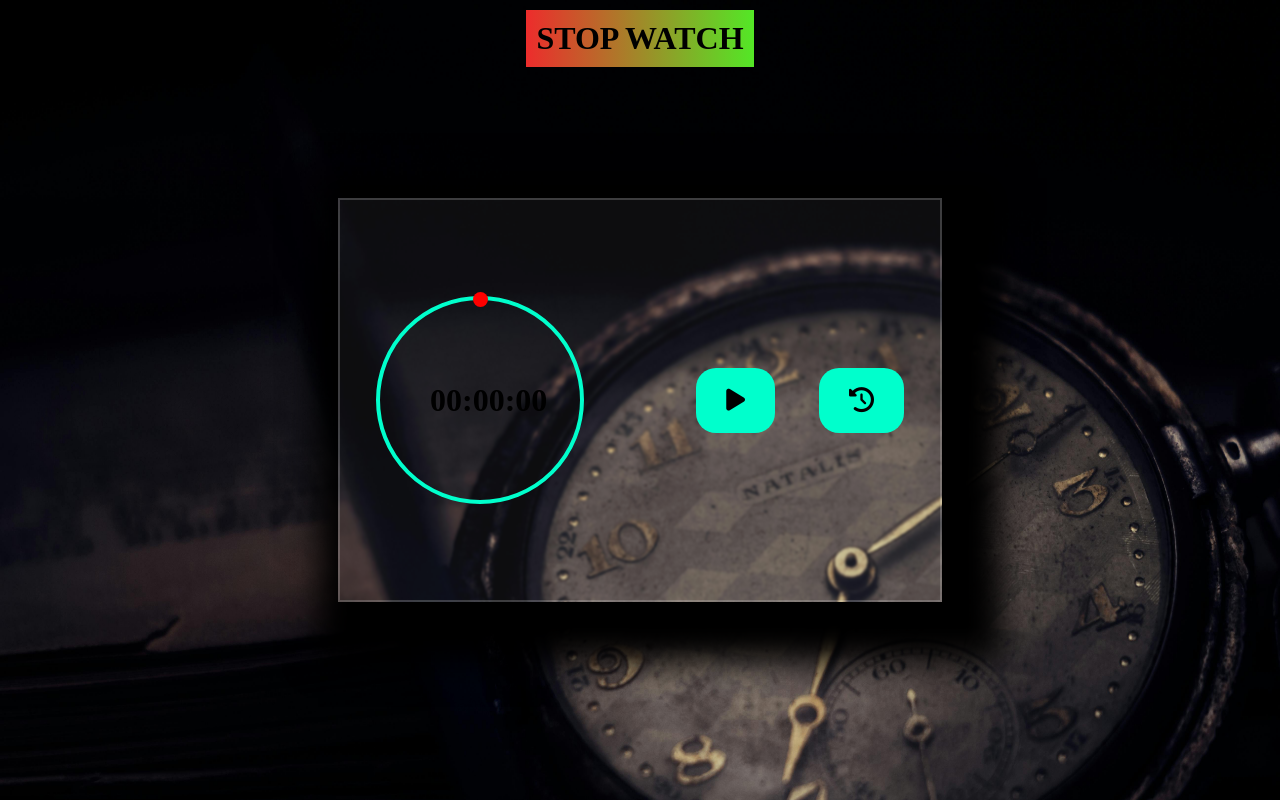
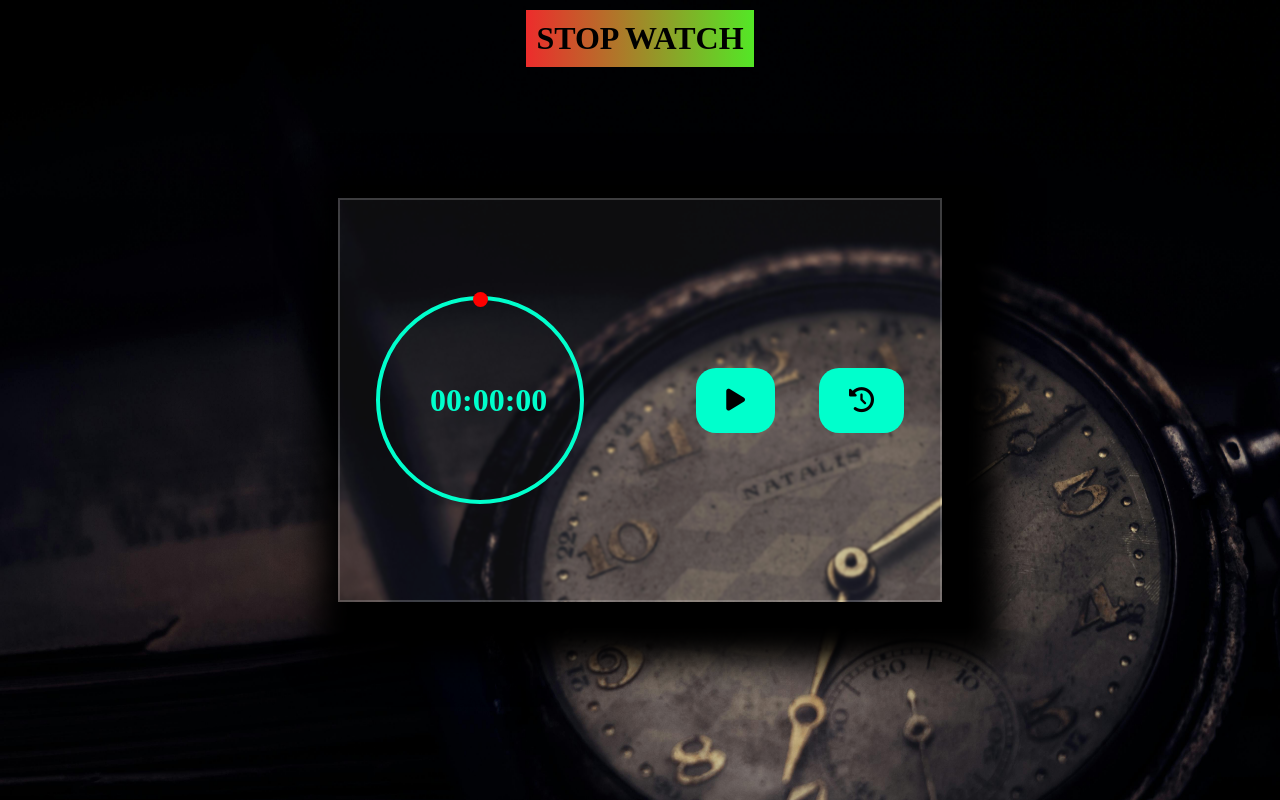
Before and after one commit to muazashraf1/stop-watch-js, a plain HTML site: page index.html in a window 1280 px wide. Drawn offline with Linux system fonts and the light colour scheme.

Commit message:
cahnge of color

```diff
--- a/style.css
+++ b/style.css
@@ -48,6 +48,7 @@ body {
 .time {
   position: absolute;
   left: 90px;
+  color:#00ffcc
 }
 
 .circle::after {
```
